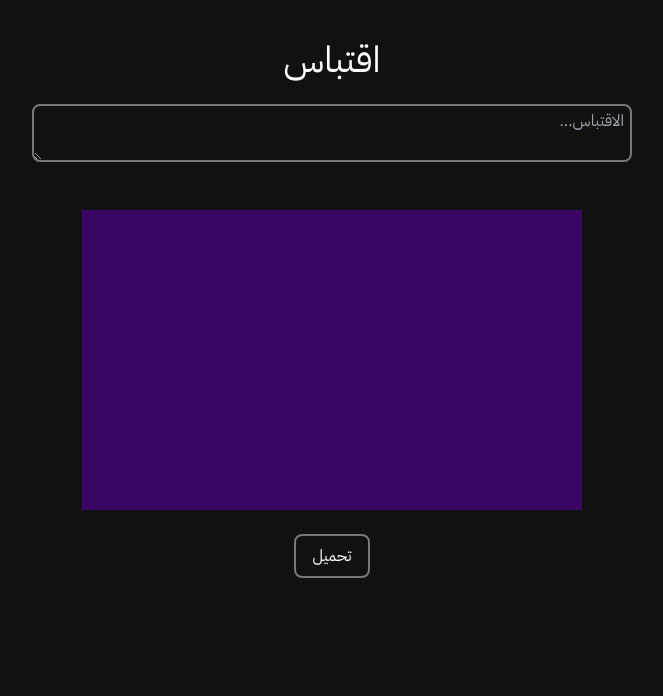
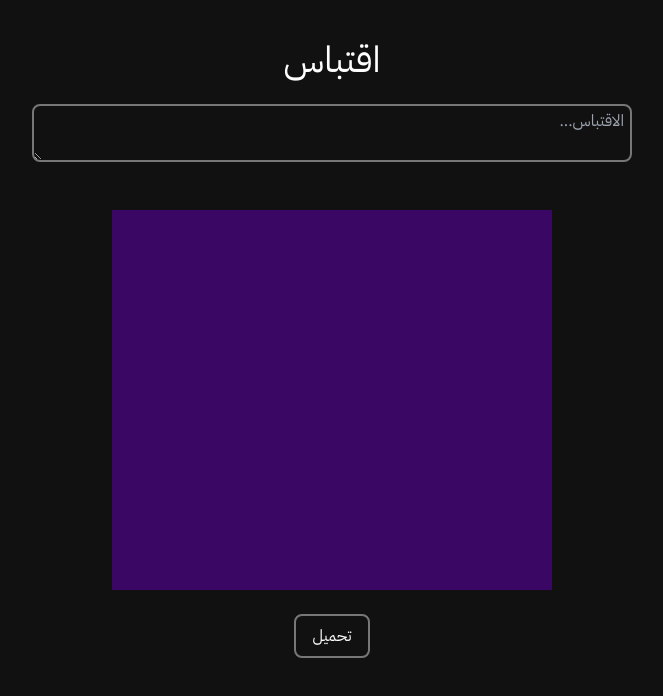
Before and after one commit to osama-mhmd/eqtibas, a Next.js app: page / in a window 1280 px wide. Shown: the top 696 px of the page, without its empty margins (308-971 px from the left). Built offline with nearby package versions, Linux system fonts and the light colour scheme.

Commit message:
feat/resolution-enhanced

```diff
--- a/src/app/page.tsx
+++ b/src/app/page.tsx
@@ -11,11 +11,16 @@ type Params = {
 export default function Home({ searchParams }: { searchParams: Params }) {
   const [quote, setQuote] = useState("");
 
-  const paragraphRef = useRef<HTMLParagraphElement>(null);
+  const quoteImage = useRef<HTMLParagraphElement>(null);
+
+  const willNotChangeClasses =
+    "bg-purple-950 p-4 flex text-center justify-center items-center";
 
   const downloadImage = async () => {
-    if (!paragraphRef.current) return;
-    const canvas = await html2canvas(paragraphRef.current);
+    if (!quoteImage.current) return;
+    let image = quoteImage.current.cloneNode() as HTMLDivElement;
+    image.className = "w-[1320px] h-[1140px] text-6xl " + willNotChangeClasses;
+    const canvas = await html2canvas(image);
     const link = document.createElement("a");
     link.download = "paragraph-image.png";
     link.href = canvas.toDataURL("image/png");
@@ -44,8 +49,8 @@ export default function Home({ searchParams }: { searchParams: Params }) {
           </div>
           <div className="flex flex-col justify-center items-center m-12 gap-6">
             <div
-              ref={paragraphRef}
-              className="bg-purple-950 w-[500px] h-[300px] text-wrap p-4 flex justify-center items-center"
+              ref={quoteImage}
+              className={"w-[440px] h-[380px] text-lg " + willNotChangeClasses}
             >
               {quote}
             </div>
```
